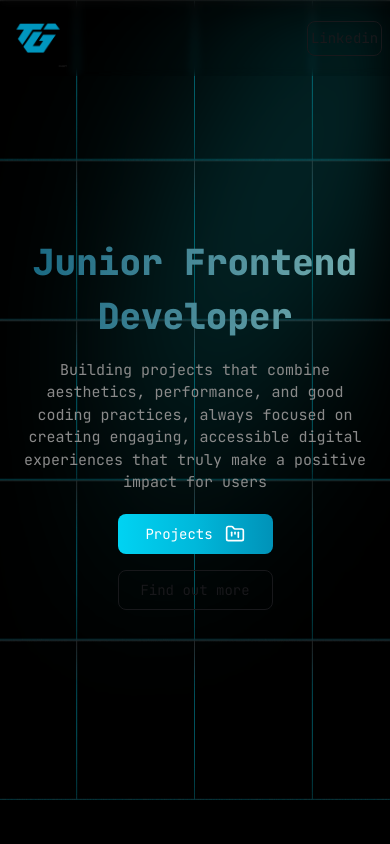
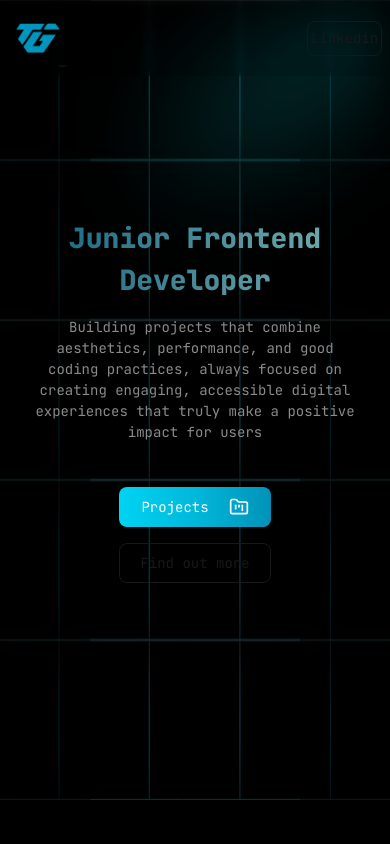
Before and after one commit to DishanSaha/my-portfolio, a React (Vite) app: page / in a window 390 px wide. Shown: the top 844 px of the page. Built offline with nearby package versions, Linux system fonts and the light colour scheme.

Commit message:
Update hero section layout and make it fully responsive

```diff
--- a/src/components/layout/Homelayout.jsx
+++ b/src/components/layout/Homelayout.jsx
@@ -17,32 +17,25 @@ const reviewsPromise = fetch('/Reviews.json')
 export default function Homelayout() {
   return (
     <div className="relative min-h-screen bg-black overflow-hidden">
+      {/* Light Background */}
       <img
         src={bgLight}
-        alt=""
-        className="absolute top-0 lg:right-[150px]
-              size-[800px]
-               blur-xl
-               mix-blend-screen"
+        alt="Light Background"
+        className="absolute top-0 right-0 lg:right-[150px] w-[300px] sm:w-[500px] lg:w-[800px] h-auto blur-xl mix-blend-screen pointer-events-none"
       />
+
+      {/* Dark Background Left */}
       <img
         src={bgDark}
-        alt=""
-        className="absolute
-              size-[800px]
-               mix-blend-screen
-absolute top-0 left-0
-               "
+        alt="Dark Background Left"
+        className="absolute top-0 left-0 w-[300px] sm:w-[500px] lg:w-[800px] h-200 mix-blend-screen pointer-events-none"
       />
+
+      {/* Dark Background Right */}
       <img
         src={bgDark}
-        alt=""
-        className="absolute
-              size-[800px]
-               mix-blend-screen
-absolute
-top-0
- right-0"
+        alt="Dark Background Right"
+        className="absolute top-0 right-0 w-[300px] sm:w-[380px] lg:w-[800px] h-200 mix-blend-screen pointer-events-none"
       />
 
       <section className="relative z-50">
--- a/src/sections/Hero.jsx
+++ b/src/sections/Hero.jsx
@@ -6,19 +6,24 @@ import { FolderKanban } from 'lucide-react';
 
 export default function Hero() {
     return (
-        <div className=" min-h-screen flex flex-col justify-center items-center mx-auto lg:space-y-5">
-            <div className="lg:w-5xl">
-                <h1 className="lg:text-[60px] text-[36px] text-center font-extrabold bg-gradient-to-r from-[#09637E]  to-[#7AB2B2] bg-clip-text text-transparent">Junior Frontend Developer</h1>
-                <p className="lg:text-[20px] text-[15px] text-[#8A8A8A] mt-4 lg:px-10 px-6 text-center">Building projects that combine aesthetics, performance, and good coding practices, always focused on creating engaging, accessible digital experiences that truly make a positive impact for users</p>
-            </div>
-            <div className='mt-5 lg:flex lg:flex-row lg:space-x-6 flex-col space-y-4'>
-                <Button className="w-[155px] h-[40px] gap-3 bg-gradient-to-r from-cyan-400 via-cyan-500 to-cyan-600 text-white hover:bg-gradient-to-br focus:ring-cyan-300 dark:focus:ring-cyan-800">
-                    Projects <FolderKanban className="size-5" />
-
-                </Button>
-                <Button outline color="cyan" className='w-[155px] h-[40px] '>Find out more</Button>
+        <div className="lg:min-h-screen h-200 flex flex-col justify-center items-center mx-auto px-4 lg:px-0 space-y-6 lg:space-y-5">
+            <div className="w-full max-w-5xl text-center">
+                <h1 className="text-[28px] sm:text-[36px] md:text-[48px] lg:text-[60px] font-extrabold bg-gradient-to-r from-[#09637E] to-[#7AB2B2] bg-clip-text text-transparent">
+                    Junior Frontend Developer
+                </h1>
+                <p className="text-[14px] sm:text-[15px] md:text-[18px] lg:text-[20px] text-[#8A8A8A] mt-4 px-4 sm:px-6 lg:px-10">
+                    Building projects that combine aesthetics, performance, and good coding practices, always focused on creating engaging, accessible digital experiences that truly make a positive impact for users
+                </p>
             </div>
 
+            <div className="flex flex-col sm:flex-row items-center gap-4 lg:gap-6 mt-5">
+                <Button className="w-full sm:w-[155px] h-[40px] gap-3 bg-gradient-to-r from-cyan-400 via-cyan-500 to-cyan-600 text-white hover:bg-gradient-to-br focus:ring-cyan-300 dark:focus:ring-cyan-800 flex justify-center items-center">
+                    Projects <FolderKanban className="ml-2 w-5 h-5" />
+                </Button>
+                <Button outline color="cyan" className="w-full sm:w-[155px] h-[40px] flex justify-center items-center">
+                    Find out more
+                </Button>
+            </div>
         </div>
     )
 }
```
